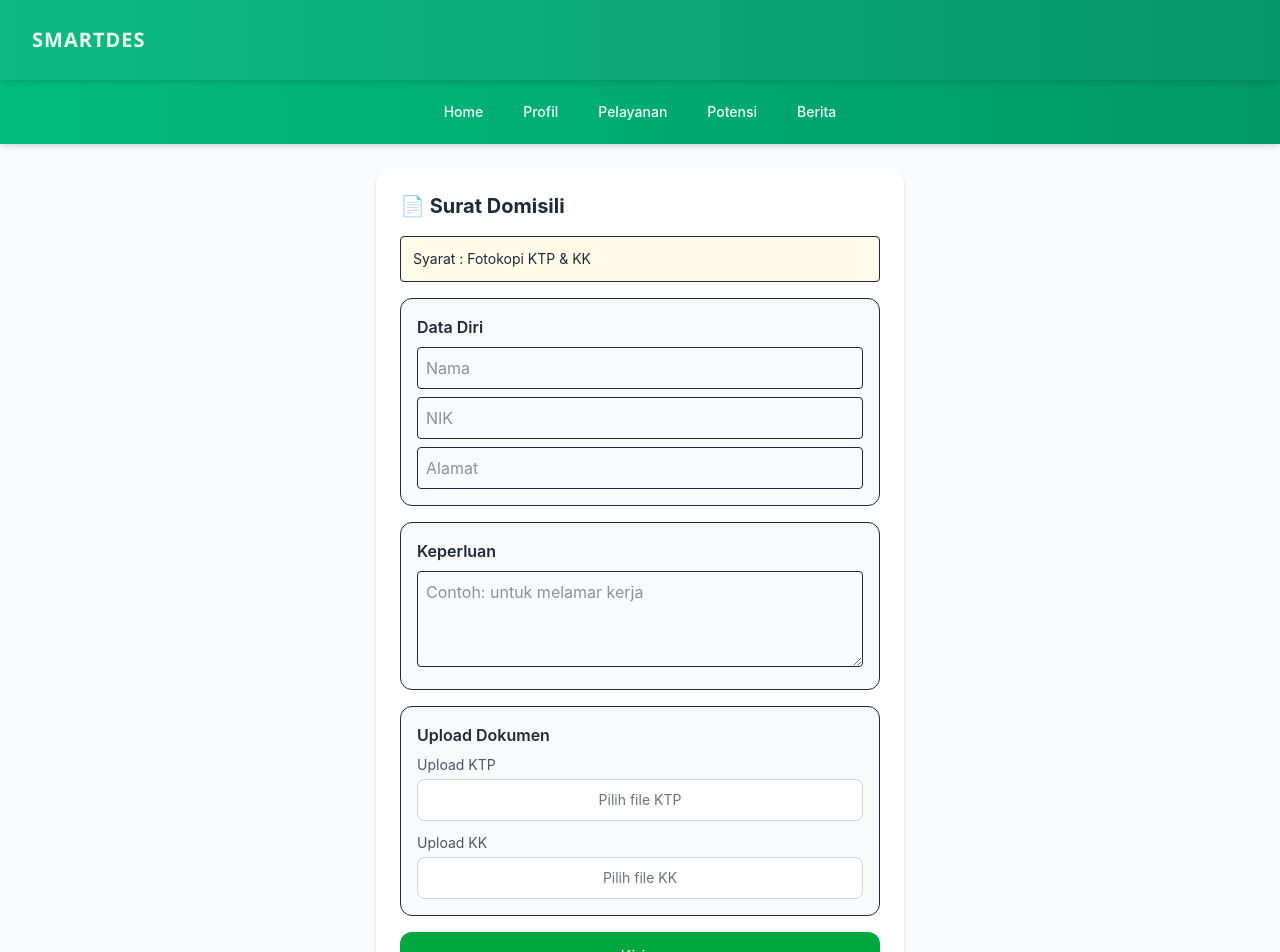
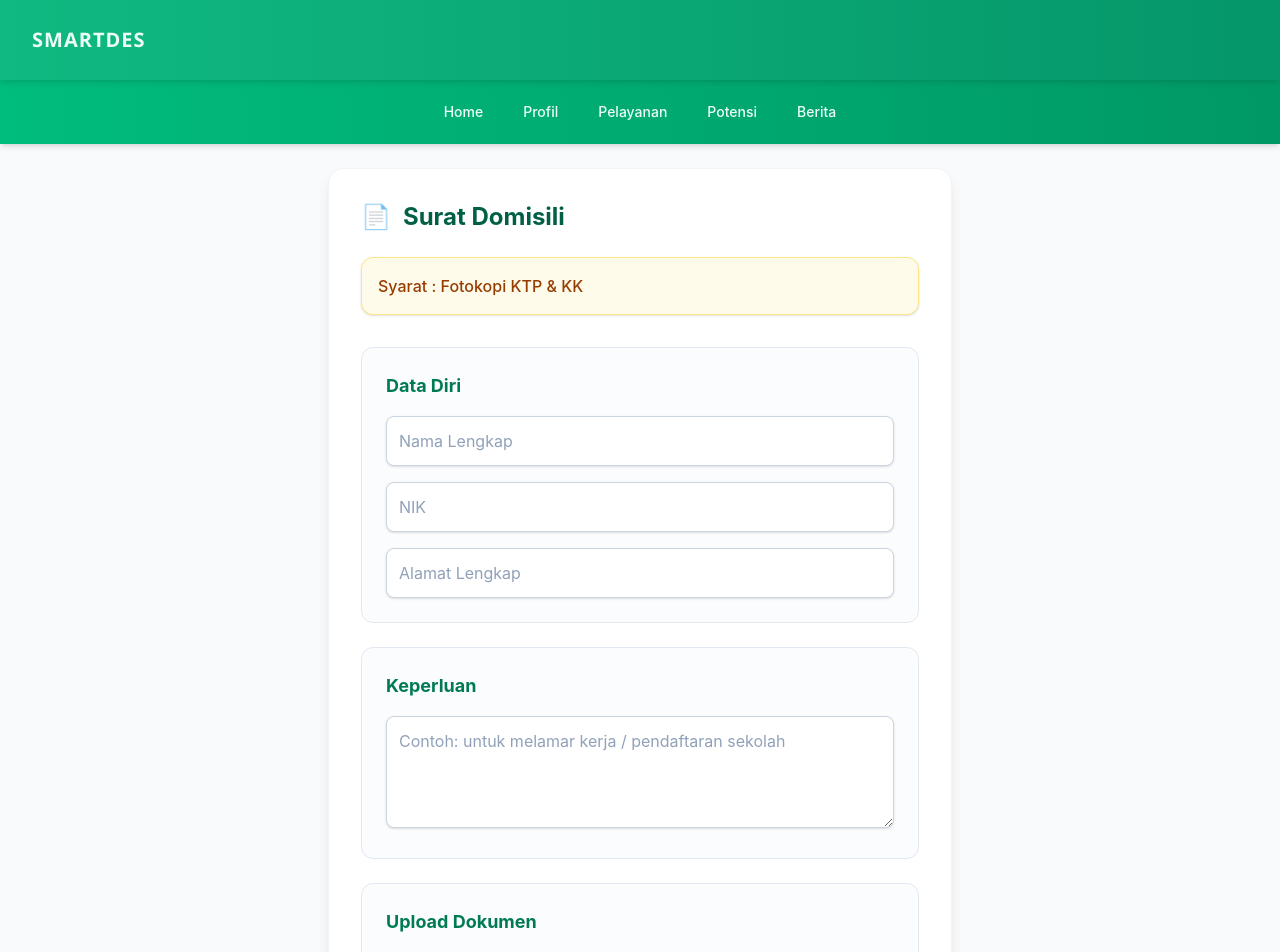
Before and after one commit to muhammadarlianoscar-uti/TA-WEB-24-SEMBADE, a Next.js app: page /pelayanan/domisili in a window 1280 px wide. Shown: the top 952 px of the page. Built offline with nearby package versions, Linux system fonts and the light colour scheme.

Commit message:
perbaikan pada bagian pelayanan/domisili

```diff
--- a/app/pelayanan/domisili/page.tsx
+++ b/app/pelayanan/domisili/page.tsx
@@ -38,27 +38,34 @@ export default function DomisiliPage() {
   };
 
   return (
-    <div className="p-6 max-w-xl mx-auto">
-      <div className="bg-white p-6 rounded-2xl shadow">
-        <h1 className="text-xl font-bold mb-4">📄 Surat Domisili</h1>
+    <div className="p-6 max-w-2xl mx-auto">
+      <div className="bg-white p-8 rounded-2xl shadow-lg border border-slate-100">
+
+        {/* JUDUL */}
+        <div className="flex items-center gap-3 mb-6">
+          <span className="text-2xl">📄</span>
+          <h1 className="text-2xl font-bold text-emerald-800">Surat Domisili</h1>
+        </div>
 
         {/* SYARAT */}
-        <div className="bg-yellow-50 border p-3 rounded mb-4 text-sm">Syarat :
-          Fotokopi KTP & KK
+        <div className="bg-amber-50 border border-amber-200 text-amber-800 p-4 rounded-xl mb-8 font-medium shadow-sm">
+          Syarat : Fotokopi KTP & KK
         </div>
 
         <form onSubmit={handleSend} autoComplete="off">
-          {/* DATA */}
-          <div className="bg-gray-50 border p-4 rounded-xl mb-4">
-            <p className="font-semibold mb-2">Data Diri</p>
+
+          {/* DATA DIRI */}
+          <div className="border border-slate-200 p-6 rounded-xl mb-6 bg-slate-50/50">
+            <h2 className="text-lg font-bold text-emerald-700 mb-4">Data Diri</h2>
 
             <input
               name="name"
               value={data.name}
-              placeholder="Nama"
+              placeholder="Nama Lengkap"
               onChange={handleChange}
               required
-              className="w-full border p-2 rounded mb-2 focus:ring-2 focus:ring-green-400 outline-none"
+              // PERBAIKAN: Teks diubah jadi hitam pekat (text-slate-800) dan border jelas (border-slate-300)
+              className="w-full border border-slate-300 p-3 rounded-lg mb-4 text-slate-800 placeholder-slate-400 focus:outline-none focus:ring-2 focus:ring-emerald-500 bg-white shadow-sm"
             />
 
             <input
@@ -67,44 +74,44 @@ export default function DomisiliPage() {
               placeholder="NIK"
               onChange={handleChange}
               required
-              className="w-full border p-2 rounded mb-2 focus:ring-2 focus:ring-green-400 outline-none"
+              className="w-full border border-slate-300 p-3 rounded-lg mb-4 text-slate-800 placeholder-slate-400 focus:outline-none focus:ring-2 focus:ring-emerald-500 bg-white shadow-sm"
             />
 
             <input
               name="address"
               value={data.address}
-              placeholder="Alamat"
+              placeholder="Alamat Lengkap"
               onChange={handleChange}
               required
-              className="w-full border p-2 rounded focus:ring-2 focus:ring-green-400 outline-none"
+              className="w-full border border-slate-300 p-3 rounded-lg text-slate-800 placeholder-slate-400 focus:outline-none focus:ring-2 focus:ring-emerald-500 bg-white shadow-sm"
             />
           </div>
 
           {/* KEPERLUAN */}
-          <div className="bg-gray-50 border p-4 rounded-xl mb-4">
-            <p className="font-semibold mb-2">Keperluan</p>
+          <div className="border border-slate-200 p-6 rounded-xl mb-6 bg-slate-50/50">
+            <h2 className="text-lg font-bold text-emerald-700 mb-4">Keperluan</h2>
 
             <textarea
               name="purpose"
               value={data.purpose}
               onChange={handleChange}
               required
-              className="w-full border p-2 rounded h-24 focus:ring-2 focus:ring-green-400 outline-none"
-              placeholder="Contoh: untuk melamar kerja"
+              placeholder="Contoh: untuk melamar kerja / pendaftaran sekolah"
+              className="w-full border border-slate-300 p-3 rounded-lg h-28 text-slate-800 placeholder-slate-400 focus:outline-none focus:ring-2 focus:ring-emerald-500 bg-white shadow-sm resize-y"
             />
           </div>
 
           {/* UPLOAD */}
-          <div className="bg-gray-50 border p-4 rounded-xl mb-4">
-            <p className="font-semibold mb-2">Upload Dokumen</p>
+          <div className="border border-slate-200 p-6 rounded-xl mb-8 bg-slate-50/50">
+            <h2 className="text-lg font-bold text-emerald-700 mb-4">Upload Dokumen</h2>
 
-            <div className="mb-3">
-              <label className="block text-sm text-gray-600 mb-1">
+            <div className="mb-5">
+              <label className="block text-sm font-semibold text-slate-700 mb-2">
                 Upload KTP
               </label>
-              <label className="flex items-center justify-center bg-white border border-gray-300 p-2.5 rounded-lg cursor-pointer hover:bg-gray-100 transition">
-                <span className="text-sm text-gray-500">
-                  {files.ktp ? files.ktp.name : "Pilih file KTP"}
+              <label className="flex items-center justify-center bg-white border border-dashed border-slate-400 p-4 rounded-lg cursor-pointer hover:bg-slate-100 transition shadow-sm">
+                <span className="text-sm font-medium text-slate-600">
+                  {files.ktp ? `✅ ${files.ktp.name}` : "📁 Pilih file KTP"}
                 </span>
                 <input
                   type="file"
@@ -118,12 +125,12 @@ export default function DomisiliPage() {
             </div>
 
             <div>
-              <label className="block text-sm text-gray-600 mb-1">
+              <label className="block text-sm font-semibold text-slate-700 mb-2">
                 Upload KK
               </label>
-              <label className="flex items-center justify-center bg-white border border-gray-300 p-2.5 rounded-lg cursor-pointer hover:bg-gray-100 transition">
-                <span className="text-sm text-gray-500">
-                  {files.kk ? files.kk.name : "Pilih file KK"}
+              <label className="flex items-center justify-center bg-white border border-dashed border-slate-400 p-4 rounded-lg cursor-pointer hover:bg-slate-100 transition shadow-sm">
+                <span className="text-sm font-medium text-slate-600">
+                  {files.kk ? `✅ ${files.kk.name}` : "📁 Pilih file KK"}
                 </span>
                 <input
                   type="file"
@@ -139,13 +146,15 @@ export default function DomisiliPage() {
 
           <button
             type="submit"
-            className="w-full bg-green-600 text-white p-3 rounded-xl hover:bg-green-700 mb-4"
+            className="w-full bg-emerald-600 text-white font-bold p-4 rounded-xl hover:bg-emerald-700 transition shadow-md mb-6 text-lg"
           >
-            Kirim
+            Kirim Pengajuan
           </button>
         </form>
 
-        <BackButton />
+        <div className="flex justify-center border-t border-slate-100 pt-6">
+          <BackButton />
+        </div>
       </div>
     </div>
   );
```
Also changed, not shown: 1 other file (tests, documents, lock files or other folders).
